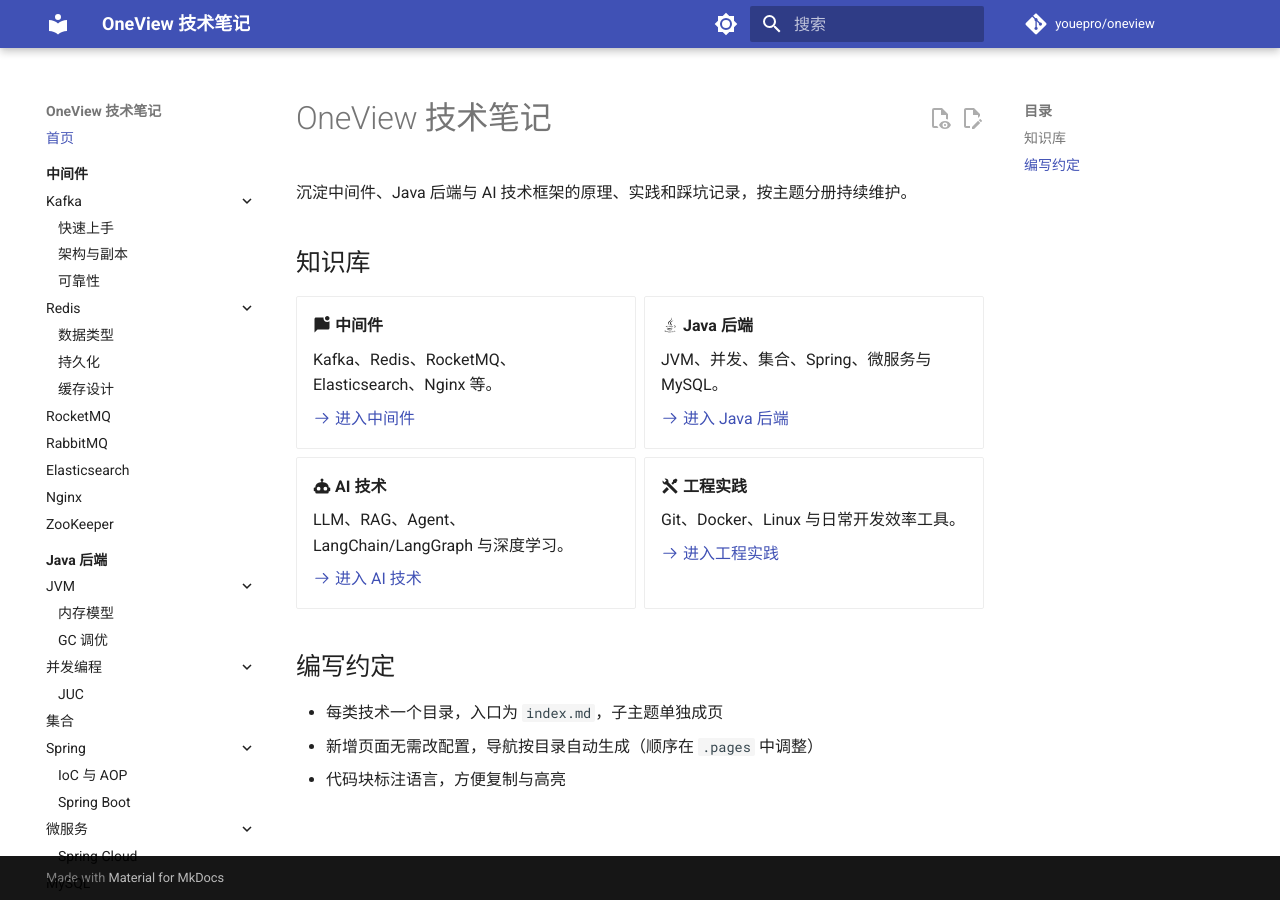
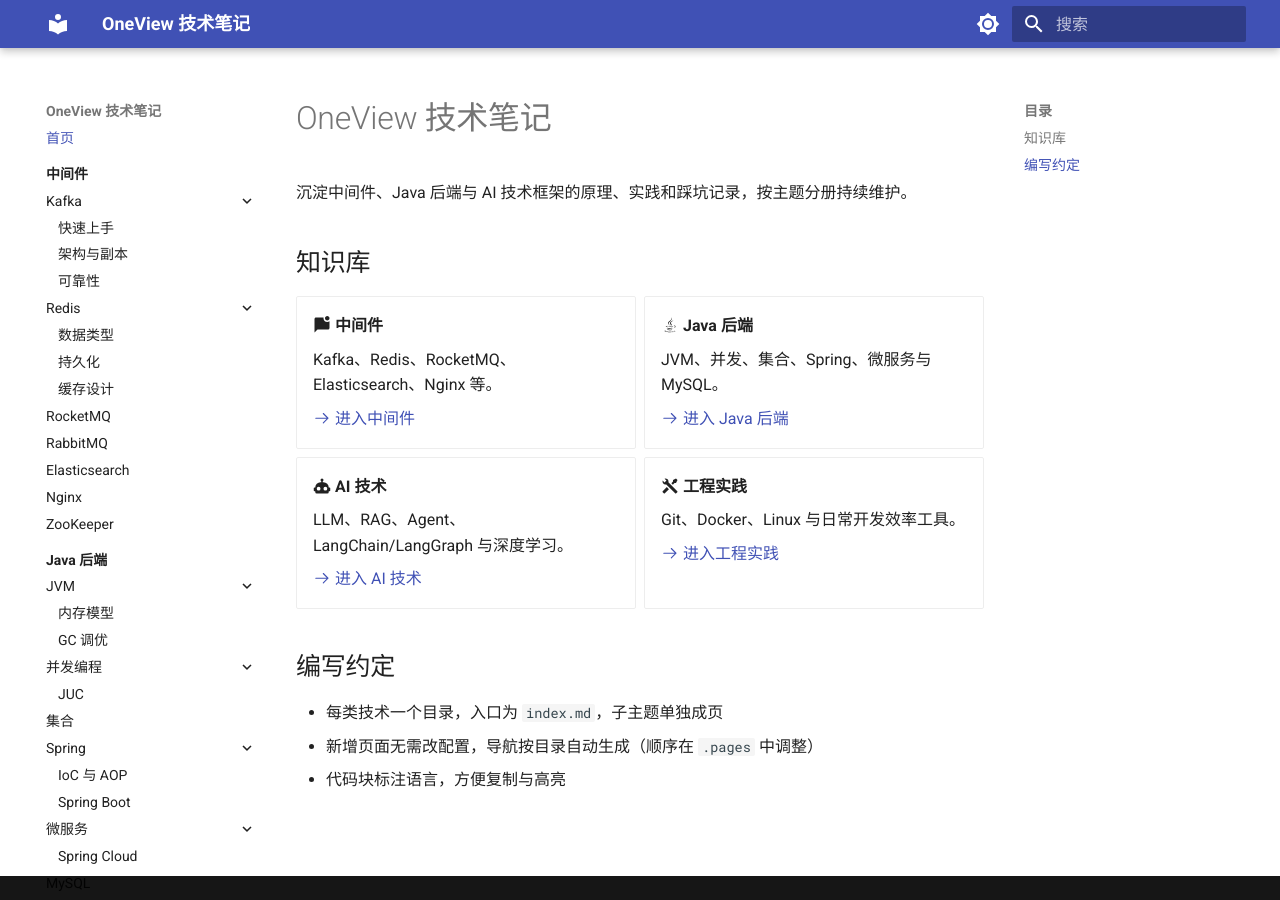
Before and after one commit to youepro/oneview, an MkDocs documentation site: the page built from docs/index.md, in a window 1280 px wide. Built offline with MkDocs 1.6.1 and Material for MkDocs 9.7.7, drawn with Linux system fonts in a browser that asks for light colours; comment, search, counter and statistics services are not loaded.

Commit message:
docs: hide footer generator notice and repo links

```diff
--- a/mkdocs.yml
+++ b/mkdocs.yml
@@ -1,10 +1,10 @@
 site_name: OneView 技术笔记
 site_description: 中间件、Java 后端、AI 技术框架知识库
 site_url: https://youepro.github.io/oneview/
-repo_url: https://github.com/youepro/oneview
-repo_name: youepro/oneview
-edit_uri: edit/doc/docs/
 docs_dir: docs
+
+extra:
+  generator: false
 
 theme:
   name: material
@@ -18,8 +18,6 @@ theme:
     - search.highlight
     - content.code.copy
     - content.tabs.link
-    - content.action.edit
-    - content.action.view
   palette:
     - media: "(prefers-color-scheme: light)"
       scheme: default
```
Also changed, not shown: README.md (+1 -1 lines).
